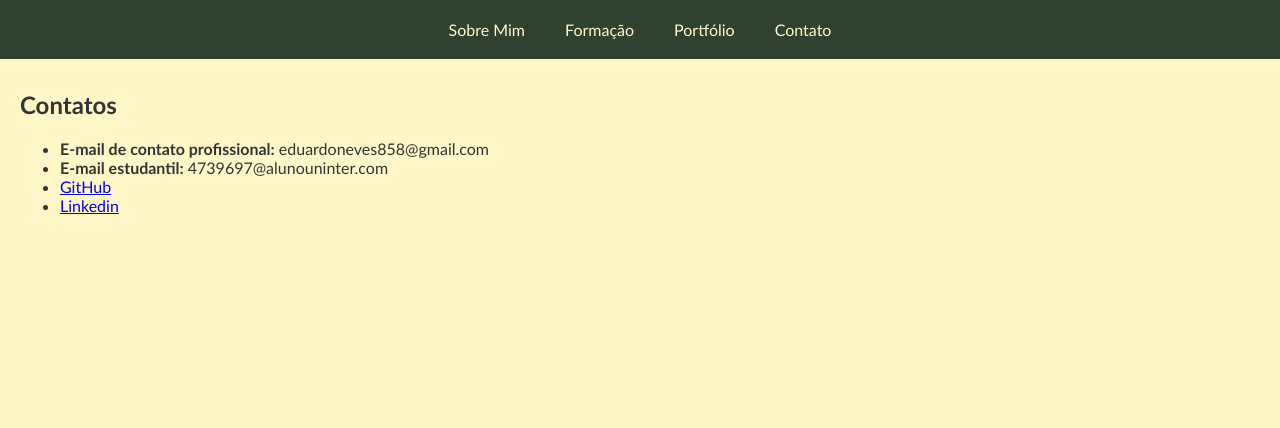
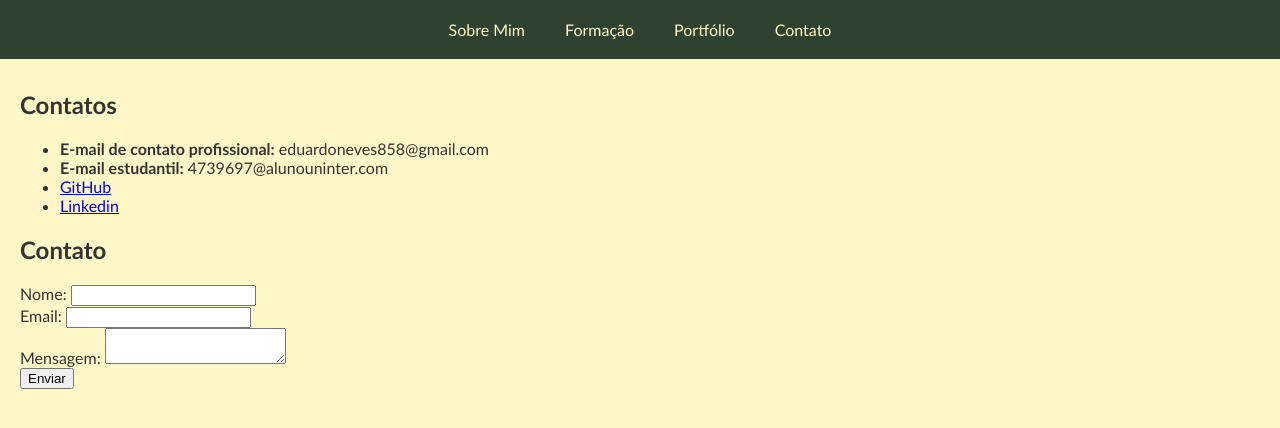
Before and after one commit to neves-eduardo/ADS-atividade-pratica-FPW, a plain HTML site: page contato.html in a window 1280 px wide. Drawn offline with Linux system fonts and the light colour scheme.

Commit message:
Update contato.html

```diff
--- a/contato.html
+++ b/contato.html
@@ -23,6 +23,26 @@
             <li><a href="https://github.com/neves-eduardo">GitHub</a></li>
             <li><a href="https://www.linkedin.com/in/eduardo-s-9764631a5/">Linkedin</a></li>
         </ul>
+
+        <h1>Contato</h1>
+        <form action="envio.php" method="post">
+            <label for="nome">Nome:</label>
+            <input type="text" id="nome" name="nome" required>
+
+            <br>
+
+            <label for="email">Email:</label>
+            <input type="email" id="email" name="email" required>
+
+            <br>
+
+            <label for="mensagem">Mensagem:</label>
+            <textarea id="mensagem" name="mensagem" required></textarea>
+
+            <br>
+
+            <button type="submit">Enviar</button>
+        </form>
     </section>
 </body>
 </html>
```
